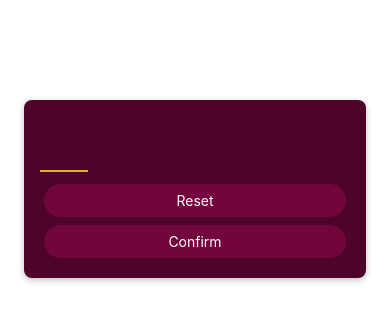
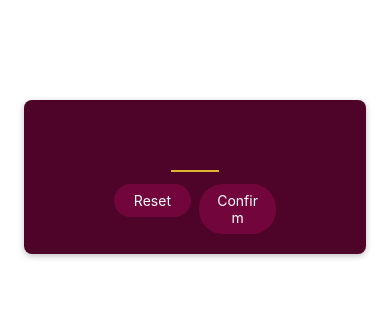
Before and after one commit to jonathangsilveira/rn-mini-game-app, a React Native app: screen / in a window 390 px wide. Shown: the top 322 px of the page. Built offline with nearby package versions, Linux system fonts and the light colour scheme.

Commit message:
Improving the buttons

```diff
--- a/screens/StartGameScreen.tsx
+++ b/screens/StartGameScreen.tsx
@@ -18,8 +18,14 @@ const StartGameScreen = () => {
                 keyboardType="number-pad"
                 autoCapitalize="none"
                 autoCorrect={false} />
-            <PrimaryButton text="Reset" onClicked={onResetClicked}/>
-            <PrimaryButton text="Confirm" onClicked={onConfirmClicked}/>
+            <View style={styles.buttonsContainer}>
+                <View style={styles.buttonContainer}>
+                    <PrimaryButton text="Reset" onClicked={onResetClicked}/>
+                </View>
+                <View style={styles.buttonContainer}>
+                    <PrimaryButton text="Confirm" onClicked={onConfirmClicked}/>
+                </View>
+            </View>
         </View>
     );
 }
@@ -27,6 +33,8 @@ const StartGameScreen = () => {
 const styles = StyleSheet.create({
     inputContainer: {
         //flex: 1, // It will make the container take all the available space
+        justifyContent: 'center',
+        alignItems: 'center',
         padding: 16,
         marginTop: 100,
         marginHorizontal: 24,
@@ -48,6 +56,12 @@ const styles = StyleSheet.create({
         marginVertical: 8,
         fontWeight: 'bold',
         textAlign: 'center'
+    },
+    buttonsContainer: {
+        flexDirection: 'row',
+    },
+    buttonContainer: {
+        flex: 1
     }
 });
 
```
